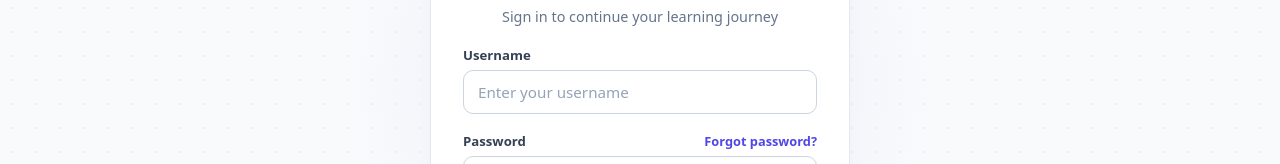
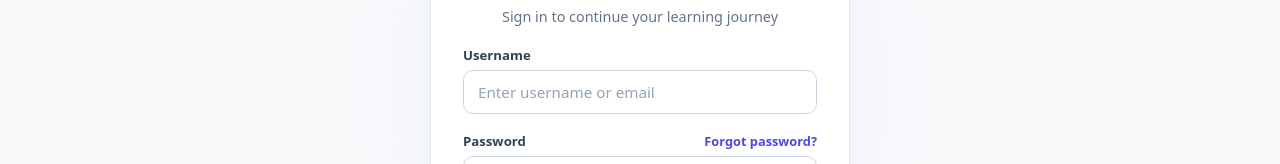
Before and after one commit to kalam1010hj-art/StudyHub, a React app in the folder frontend/: page /login in a window 1280 px wide. Shown: the part 381-545 px from the top of the page. Built offline with nearby package versions, Linux system fonts and the light colour scheme; no server answers; the HTML template or start-up script is replaced by a standard one.

Commit message:
Allow login with username or email

```diff
--- a/frontend/src/components/Login/Login.jsx
+++ b/frontend/src/components/Login/Login.jsx
@@ -15,7 +15,7 @@ import { useNavigate } from "react-router-dom";
 import { Link } from "react-router-dom";
 
 export default function Login() {
-  const [username, setUsername] = useState("");
+  const [identifier, setIdentifier] = useState("");
   const [password, setPassword] = useState("");
   const [remember, setRemember] = useState(false);
   const [showPassword, setShowPassword] = useState(false);
@@ -31,8 +31,8 @@ export default function Login() {
 
   const validateForm = () => {
     const errors = {};
-    if (!username.trim()) {
-      errors.username = "Username is required";
+    if (!identifier.trim()) {
+      errors.identifier = "Username or email is required";
     }
 
     if (!password) {
@@ -57,7 +57,7 @@ export default function Login() {
     setStatus("submitting");
 
     // Passed `remember` state to AccountLogin
-    AccountLogin(username, password)
+    AccountLogin(identifier.trim(), password)
       .then((response) => {
         setStatus("success");
 
@@ -90,7 +90,7 @@ export default function Login() {
           message =
             error.response.data?.detail ||
             error.response.data?.non_field_errors?.[0] ||
-            "Invalid username or password.";
+            "Invalid username/email or password.";
         }
 
         setErrorMessage(message);
@@ -141,27 +141,27 @@ export default function Login() {
         <form onSubmit={handleSubmit} className={styles.form} noValidate>
           {/* Username Field */}
           <div className={styles.fieldGroup}>
-            <label htmlFor="username" className={styles.label}>
+            <label htmlFor="identifier" className={styles.label}>
               Username
             </label>
             <input
-              id="username"
+              id="identifier"
               type="text"
-              value={username}
+              value={identifier}
               onChange={(e) => {
-                setUsername(e.target.value);
-                if (fieldErrors.username)
+                setIdentifier(e.target.value);
+                if (fieldErrors.identifier)
                   setFieldErrors({ ...fieldErrors, username: "" });
               }}
-              placeholder="Enter your username"
+              placeholder="Enter username or email"
               className={`${styles.input} ${fieldErrors.username ? styles.inputError : ""}`}
               disabled={status === "submitting" || status === "success"}
               autoComplete="username"
               required
             />
-            {fieldErrors.username && (
+            {fieldErrors.identifier && (
               <span className={styles.fieldErrorText}>
-                {fieldErrors.username}
+                {fieldErrors.identifier}
               </span>
             )}
           </div>
```
